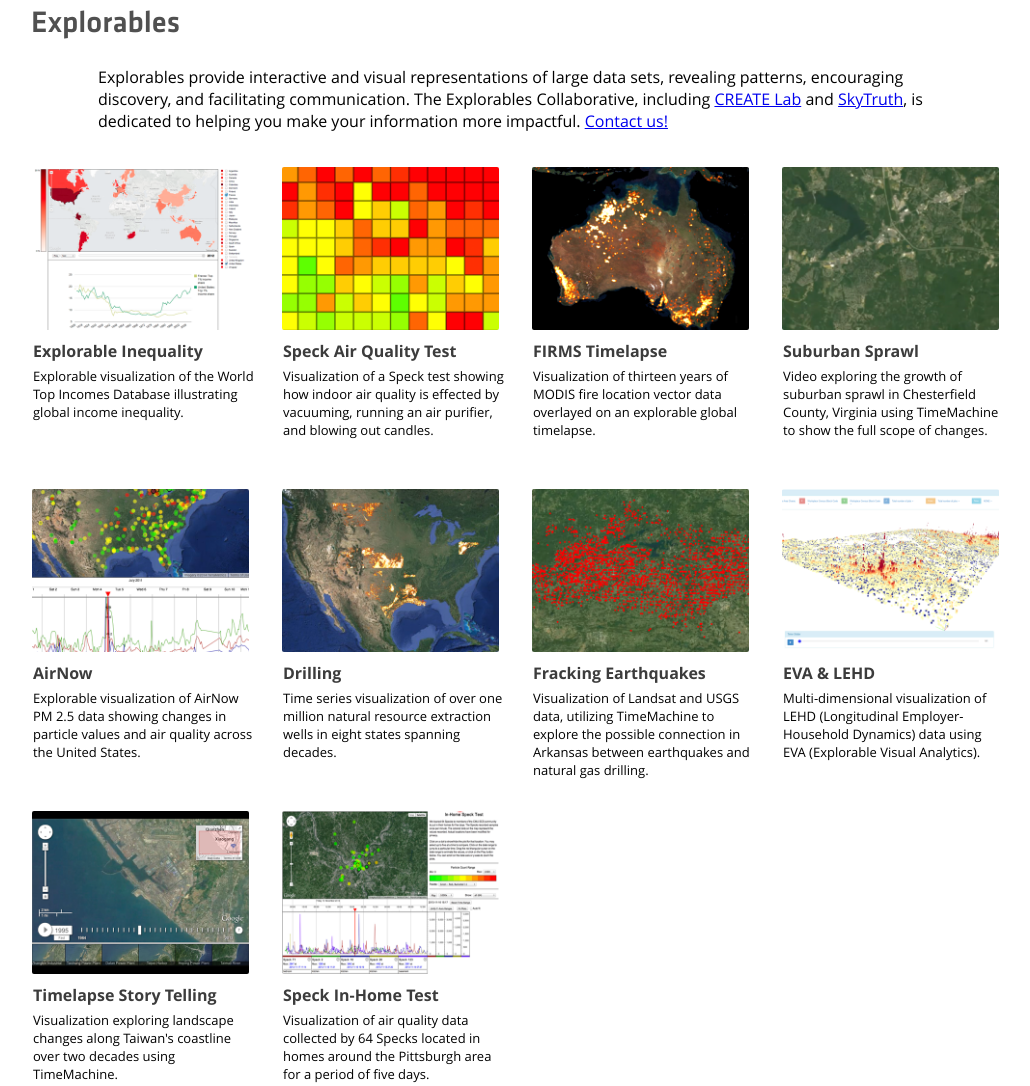
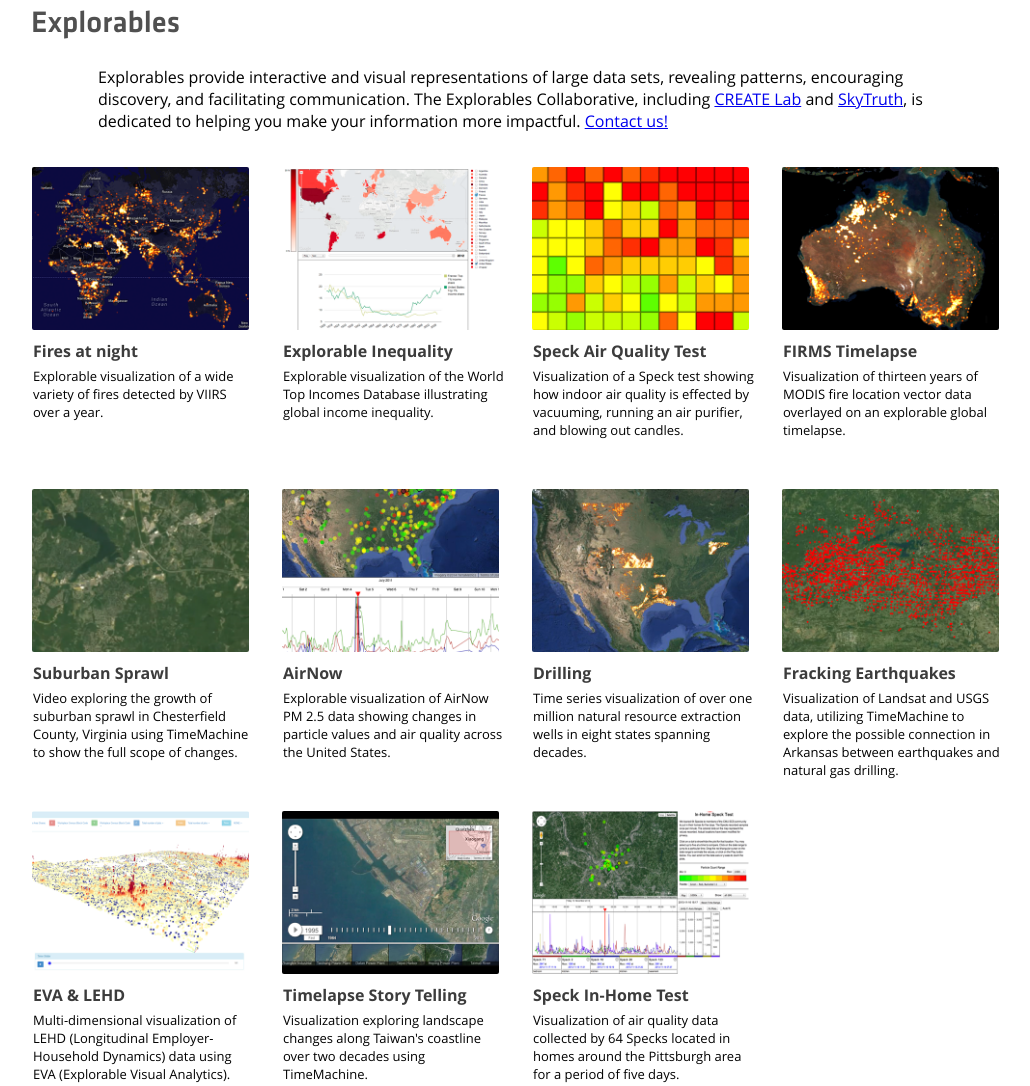
Before and after one commit to CMU-CREATE-Lab/explorables.cmucreatelab.org, a plain HTML site: page index.html in a window 1280 px wide. Shown: the top 1086 px of the page, without its empty margins (129-1159 px from the left). Drawn offline with Linux system fonts and the light colour scheme.

Commit message:
Publish VIIRS

```diff
--- a/index.html
+++ b/index.html
@@ -28,6 +28,16 @@
         <table>
           <tr>
             <td class="thumbnail">
+              <a href="http://explorables.cmucreatelab.org/data-visualization-tools/examples/createlab-viirs/google-maps.html">
+                <div>
+                  <img class="thumbnail-image" src="img/viirs@2x.png">
+                  <div class="thumbnail-title">Fires at night</div>
+                  <div class="thumbnail-description">Explorable visualization of a wide variety of fires detected by VIIRS over a year.
+                  </div>
+                </div>
+              </a>
+            </td>
+            <td class="thumbnail">
               <a href="explorables/explorable-inequality.html">
                 <div>
                   <img class="thumbnail-image" src="img/explorable-inequality@2x.png">
@@ -56,6 +66,8 @@
                 </div>
               </a>
             </td>
+          </tr>
+          <tr>
             <td class="thumbnail">
               <a href="explorables/suburban-sprawl.html">
                 <div>
@@ -65,8 +77,6 @@
                 </div>
               </a>
             </td>
-          </tr>
-          <tr>
             <td class="thumbnail">
               <a href="explorables/airnow.html">
                 <div>
@@ -95,6 +105,8 @@
                 </div>
               </a>
             </td>
+          </tr>
+          <tr>
             <td class="thumbnail">
               <a href="explorables/eva-and-lehd.html">
                 <div>
@@ -104,8 +116,6 @@
                 </div>
               </a>
             </td>
-          </tr>
-          <tr>
             <td class="thumbnail">
               <a href="explorables/timelapse-story-telling.html">
                 <div>
```
